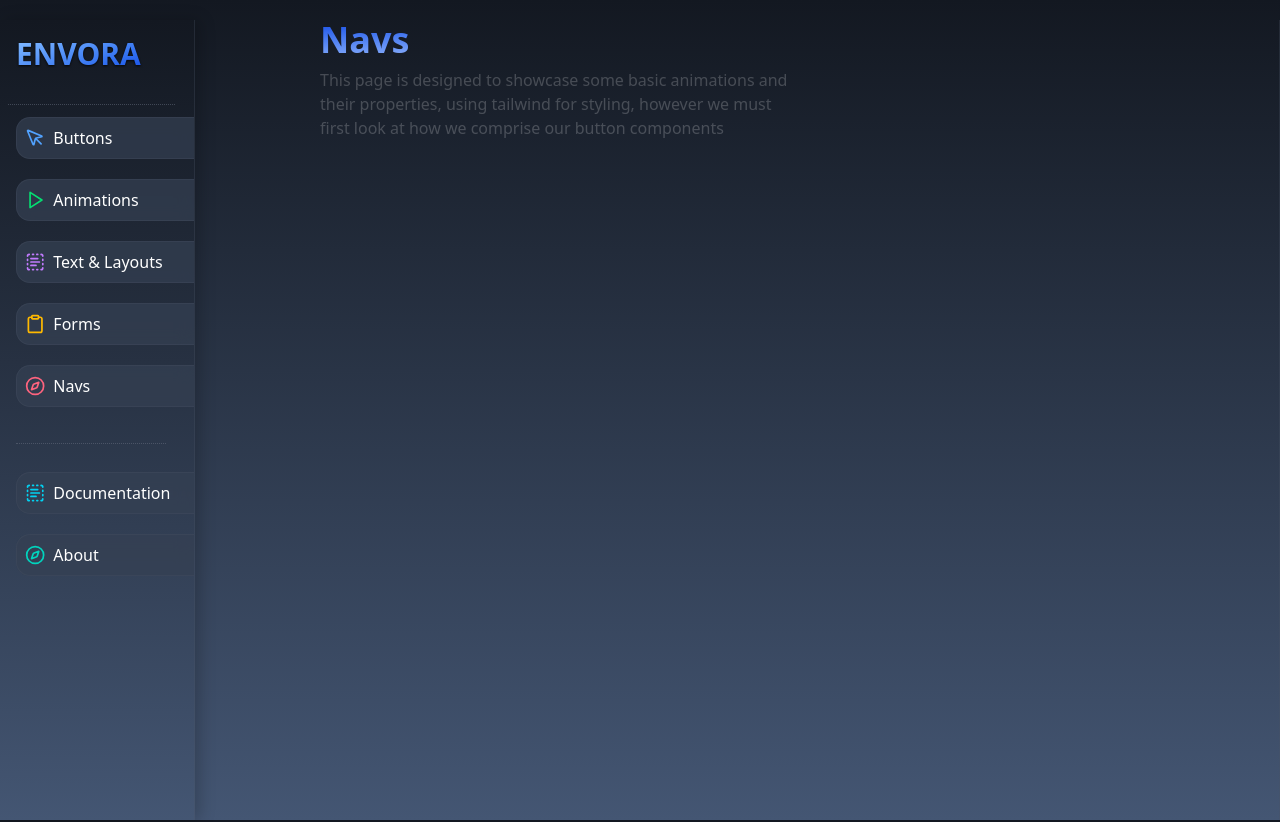
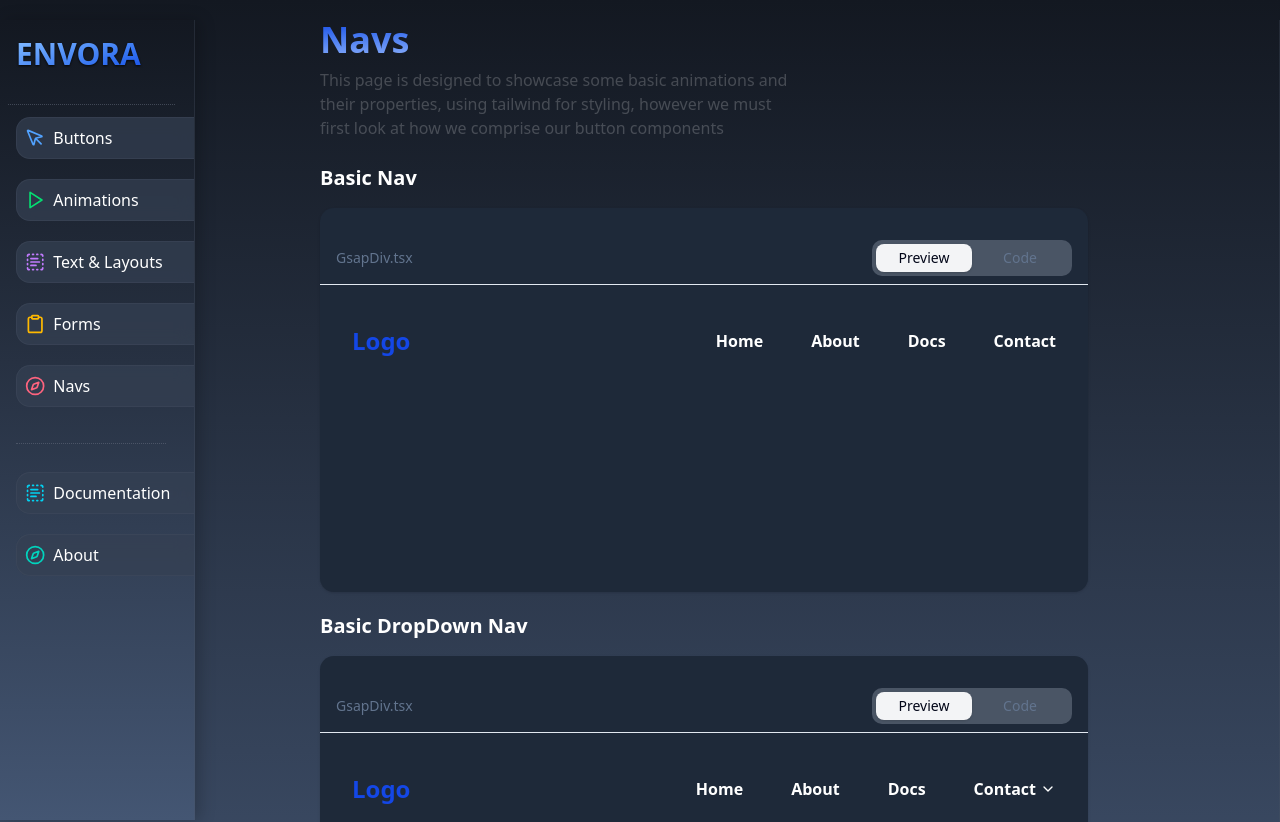
Before and after one commit to AlessandroB1298/envora, a Next.js app: page /dashboard/navs in a window 1280 px wide. Shown: the top 822 px of the page. Built offline with nearby package versions, Linux system fonts and the light colour scheme.

Commit message:
added new nav componets to the page

```diff
--- a/app/components/custom/basicFramer.tsx
+++ b/app/components/custom/basicFramer.tsx
@@ -0,0 +1,21 @@
+"use client";
+import { motion } from "motion/react";
+
+
+interface FramerBasic extends React.HTMLAttributes<HTMLDivElement> {
+  customStyle: string
+}
+
+export const BasicFramerAnimation: React.FC<FramerBasic> = ({ customStyle, children, }) => {
+
+  return (
+    <motion.div
+      initial={{ y: 275 }}
+      transition={{ ease: "backOut", duration: 1, repeat: Infinity, repeatDelay: 0.2, repeatType: "mirror" }}
+      animate={{ y: 50 }}
+      className={customStyle}
+    >
+      {children}
+    </motion.div>
+  )
+}
--- /dev/null
+++ b/app/components/navigationComponents/basicNav.tsx
@@ -0,0 +1,43 @@
+
+
+
+export const BasicNav = () => {
+  return (
+    <div className="w-full h-full flex ">
+      <div className="w-full">
+        <div className="max-w-screen-xl flex flex-wrap items-center justify-between mx-auto p-4">
+          <a className="flex items-center space-x-3 rtl:space-x-reverse">
+            <span className="self-center text-2xl  whitespace-nowrap text-blue-700 font-extrabold">Logo</span>
+          </a>
+
+          <ul className="flex flex-row  text-white gap-12 font-semibold">
+            <li className="hover:text-blue-600 hover:cursor-pointer">
+              <a>Home</a>
+            </li>
+            <li className="hover:text-blue-600 hover:cursor-pointer">
+
+
+              <a>About</a>
+            </li>
+
+
+            <li className="hover:text-blue-600 hover:cursor-pointer">
+
+
+              <a>Docs</a>
+            </li>
+
+
+            <li className="hover:text-blue-600 hover:cursor-pointer">
+
+
+              <a>Contact</a>
+            </li>
+
+          </ul>
+        </div>
+
+      </div>
+    </div>
+  )
+}
--- /dev/null
+++ b/app/components/navigationComponents/dropdownNav.tsx
@@ -0,0 +1,65 @@
+"use client"
+import { useState } from "react"
+import { ChevronDown } from "lucide-react";
+export const BasicDropDownNav = () => {
+  const [isOpen, setIsOpen] = useState<boolean>(false);
+  return (
+    <div className="w-full h-full flex ">
+      <div className="w-full">
+        <div className="max-w-screen-xl flex flex-wrap items-center justify-between mx-auto p-4">
+          <a className="flex items-center space-x-3 ">
+            <span className="self-center text-2xl  whitespace-nowrap text-blue-700 font-extrabold">Logo</span>
+          </a>
+
+          <ul className="flex flex-row  text-white gap-12 font-semibold relative">
+            <li className="hover:text-blue-600 hover:cursor-pointer">
+              <a>Home</a>
+            </li>
+            <li className="hover:text-blue-600 hover:cursor-pointer">
+
+              <a>About</a>
+            </li>
+
+            <li className="hover:text-blue-600 hover:cursor-pointer">
+
+              <a>Docs</a>
+            </li>
+
+            <li className="relative">
+              <button
+                onClick={() => setIsOpen(!isOpen)}
+                className="flex items-center gap-1 hover:text-blue-600 hover:cursor-pointer"
+              >
+                Contact
+                <ChevronDown className="h-4 w-4" />
+              </button>
+
+              {isOpen && (
+                <div className="absolute right-0 mt-2 w-48 rounded-md shadow-lg bg-white ring-1 ring-black ring-opacity-5 z-10">
+                  <ul className="py-1">
+                    <li>
+                      <a className="block px-4 py-2 text-sm text-gray-700 hover:bg-gray-100 hover:cursor-pointer">
+                        Email Us
+                      </a>
+                    </li>
+                    <li>
+                      <a className="block px-4 py-2 text-sm text-gray-700 hover:bg-gray-100 hover:cursor-pointer">
+                        Phone Support
+                      </a>
+                    </li>
+                    <li>
+                      <a className="block px-4 py-2 text-sm text-gray-700 hover:bg-gray-100 hover:cursor-pointer">
+                        Live Chat
+                      </a>
+                    </li>
+                  </ul>
+                </div>
+              )}
+            </li>
+          </ul>
+        </div>
+
+      </div>
+    </div>
+  )
+}
--- a/app/dashboard/animations/page.tsx
+++ b/app/dashboard/animations/page.tsx
@@ -47,7 +47,7 @@ export default function Page() {
             Basic gsap Animation
           </h2>
           <CodePreview
-            className="bg-gray-800  h-[65vh] "
+            className="bg-gray-800 overflow-hidden  h-[48vh] "
             color='bg-gray-800'
 
             code={basicDivAnimated}
@@ -64,7 +64,7 @@ export default function Page() {
             Basic Framer Motion Animation
           </h2>
           <CodePreview
-            className="bg-gray-800  h-[65vh] "
+            className="bg-gray-800  h-[48vh] "
             color='bg-gray-800'
 
             code={framerAnimation}
@@ -81,7 +81,7 @@ export default function Page() {
             Multiple Div Animations
           </h2>
           <CodePreview
-            className="bg-gray-800  h-[65vh] "
+            className="bg-gray-800  h-[48vh] "
             code={multipleDivText}
             fileName="multpleDivAnimation.tsx"
             color='bg-gray-800'
--- a/app/dashboard/navs/page.tsx
+++ b/app/dashboard/navs/page.tsx
@@ -1,7 +1,9 @@
-
+import { BasicNav } from "@/app/components/navigationComponents/basicNav"
+import { CodePreview } from "@/app/components/ui/codePreview"
+import { BasicDropDownNav } from "@/app/components/navigationComponents/dropdownNav"
 export default function Page() {
   return (
-    <div className=" ml-[25vw] space-y-6 h-[100vh] ">
+    <div className=" ml-[25vw] space-y-6 h-full ">
       <section className=" flex flex-col mt-5">
         <div className="gap-2">
           <h2 className="text-4xl font-extrabold bg-gradient-to-br from-blue-700 to-white bg-clip-text text-transparent ">Navs</h2>
@@ -12,6 +14,38 @@ export default function Page() {
           </p>
         </div>
       </section>
+      <section className="grid grid-cols-1">
+        <div className="space-y-4">
+          <h2 className="text-xl text-white font-bold">
+            Basic Nav
+          </h2>
+          <CodePreview
+            className="bg-gray-800 overflow-hidden  h-[48vh] "
+            color='bg-gray-800'
+
+            code={""}
+            fileName="GsapDiv.tsx"
+          >
+            <BasicNav />
+          </CodePreview>
+        </div>
+
+        <div className="space-y-4 mb-10 mt-5">
+          <h2 className="text-xl text-white font-bold">
+            Basic DropDown Nav
+          </h2>
+          <CodePreview
+            className="bg-gray-800 overflow-hidden  h-[48vh] "
+            color='bg-gray-800'
+
+            code={""}
+            fileName="GsapDiv.tsx"
+          >
+            <BasicDropDownNav />
+          </CodePreview>
+        </div>
+
+      </section>
 
     </div>
   )
--- a/app/page.tsx
+++ b/app/page.tsx
@@ -3,10 +3,10 @@ import gsap from 'gsap';
 import { useRef } from 'react';
 import { useGSAP } from '@gsap/react';
 import { CodePreview } from '@/app/components/ui/codePreview';
-import { WelcomeComponent } from './components/animations/welcomeComponent';
 import { welcome } from './components/text/welcome';
 import { BasicGsapAnimation } from './components/custom/basicAnimation';
 import { basicComponent, basicWelcomeCode } from './components/text/welcome';
+import { BasicFramerAnimation } from './components/custom/basicFramer';
 gsap.registerPlugin(useGSAP); //register plugin to avoid react dependency issues
 
 export default function Home() {
@@ -149,7 +149,16 @@ export default function Home() {
                 fileName="welcomeComponent.tsx"
                 color='bg-gray-800'
               >
-                <WelcomeComponent />
+                <BasicFramerAnimation
+                  customStyle='flex flex-row gap-2'
+                >
+                  <h2 className="bg-white bg-gradient-to-br from-blue-800 to-white bg-clip-text text-transparent text-4xl font-bold ">Welcome</h2>
+                  <h2 className="bg-white bg-gradient-to-br from-blue-800 to-white bg-clip-text text-transparent text-4xl font-bold ">to</h2>
+                  <h2 className="bg-white bg-gradient-to-br from-blue-800 to-white bg-clip-text text-transparent text-4xl font-bold ">the</h2>
+                  <h2 className="bg-white bg-gradient-to-br from-blue-800 to-white bg-clip-text text-transparent text-4xl font-bold ">Site</h2>
+
+
+                </BasicFramerAnimation>
               </CodePreview>
 
             </div>
```
